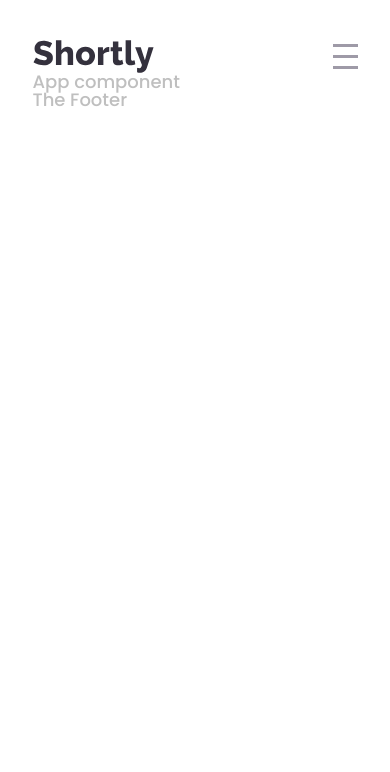
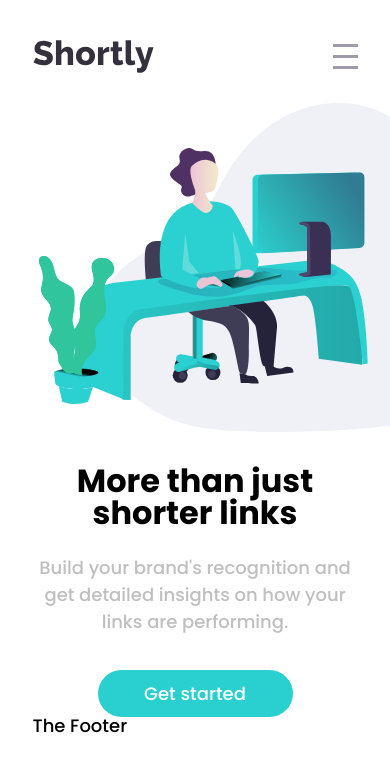
Before and after one commit to skin93/shortly, a React (Create React App) app: page / in a window 390 px wide. Shown: the top 772 px of the page. Built offline with nearby package versions, Linux system fonts and the light colour scheme.

Commit message:
Style hero section on mobile

```diff
--- a/src/App.jsx
+++ b/src/App.jsx
@@ -1,5 +1,11 @@
+import HeroSection from "components/Hero";
+
 function App() {
-  return <div className="App">App component</div>;
+  return (
+    <>
+      <HeroSection />
+    </>
+  );
 }
 
 export default App;
--- a/src/GlobalStyle.js
+++ b/src/GlobalStyle.js
@@ -28,10 +28,8 @@ const theme = {
   },
   typography: {
     poppins500: ` font-family: 'Poppins', sans-serif;
-    font-size: 18px;
     font-weight: 500;`,
     poppins700: ` font-family: 'Poppins', sans-serif;
-    font-size: 18px;
     font-weight: 700;`,
   },
 };
@@ -45,9 +43,10 @@ const GlobalStyle = createGlobalStyle`
 body {
 	line-height: 1;
     ${theme.typography.poppins500};
-    color: ${theme.colors.neutral.gray};
+    overflow-x: hidden;
     min-height: 100vh;
     padding-top: 40px;
+    font-size: 18px;
 }
   ol, ul {
 	list-style: none;
--- /dev/null
+++ b/src/components/Hero/Header.styled.js
@@ -0,0 +1,43 @@
+import { PrimaryButton } from "components/UI/Button/Button.styled";
+import styled from "styled-components";
+
+export const StyledSection = styled.section`
+  display: flex;
+  flex-direction: column;
+  margin-top: 30px;
+  position: relative;
+  overflow-x: hidden;
+`;
+
+export const ImgWrapper = styled.div`
+  width: 500px;
+  position: relative;
+  right: -10vw;
+`;
+
+export const Img = styled.img`
+  width: 100%;
+`;
+
+export const HeroContent = styled.div`
+  display: flex;
+  flex-direction: column;
+  text-align: center;
+  align-items: center;
+`;
+
+export const HeroHead = styled.h1`
+  font-size: 2rem;
+  margin-top: 30px;
+`;
+
+export const HeroDesc = styled.p`
+  margin-block: 25px 35px;
+  color: ${({ theme }) => theme.colors.neutral.gray};
+  line-height: 1.5;
+  ${({ theme }) => theme.typography.poppins500}
+`;
+
+export const HeroBtn = styled(PrimaryButton)`
+  width: 60%;
+`;
--- /dev/null
+++ b/src/components/Hero/index.jsx
@@ -0,0 +1,31 @@
+import {
+  HeroBtn,
+  HeroContent,
+  HeroDesc,
+  HeroHead,
+  Img,
+  ImgWrapper,
+  StyledSection,
+} from "./Header.styled";
+import illustration from "assets/illustration-working.svg";
+import { Container } from "GlobalStyle";
+
+export default function HeroSection() {
+  return (
+    <StyledSection>
+      <ImgWrapper>
+        <Img src={illustration} alt="illustration" />
+      </ImgWrapper>
+      <Container>
+        <HeroContent>
+          <HeroHead>More than just shorter links</HeroHead>
+          <HeroDesc>
+            Build your brand's recognition and get detailed insights on how your
+            links are performing.
+          </HeroDesc>
+          <HeroBtn>Get started</HeroBtn>
+        </HeroContent>
+      </Container>
+    </StyledSection>
+  );
+}
--- a/src/components/Layout/index.jsx
+++ b/src/components/Layout/index.jsx
@@ -1,4 +1,3 @@
-import { Container } from "GlobalStyle";
 import Footer from "./Footer";
 import Header from "./Header";
 
@@ -6,7 +5,7 @@ export default function Layout({ children }) {
   return (
     <>
       <Header />
-      <Container as="main">{children}</Container>
+      <main>{children}</main>
       <Footer />
     </>
   );
--- a/src/components/UI/Button/Button.styled.js
+++ b/src/components/UI/Button/Button.styled.js
@@ -7,6 +7,8 @@ const StyledButton = styled.button`
   ${({ theme }) => theme.typography.poppins700}
   border: none;
   border-radius: 30px;
+  font-size: 18px;
+  font-weight: 500;
 
   @media ${({ theme }) => theme.device.desktop} {
     width: 120px;
```
